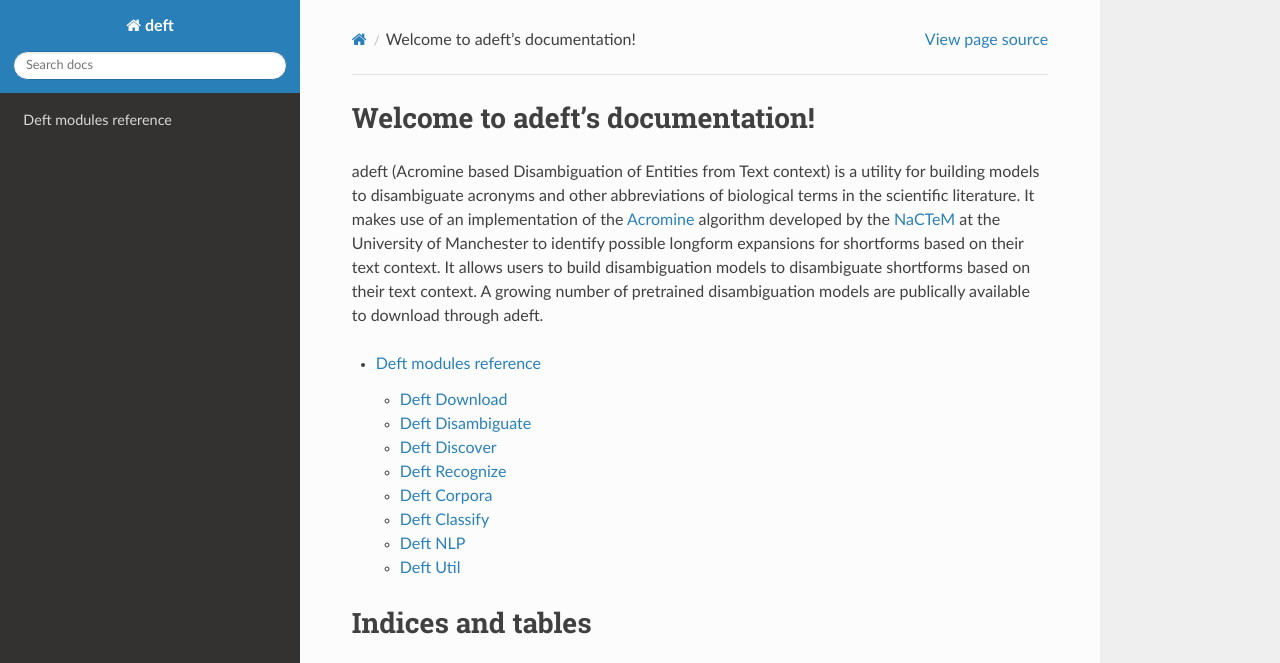
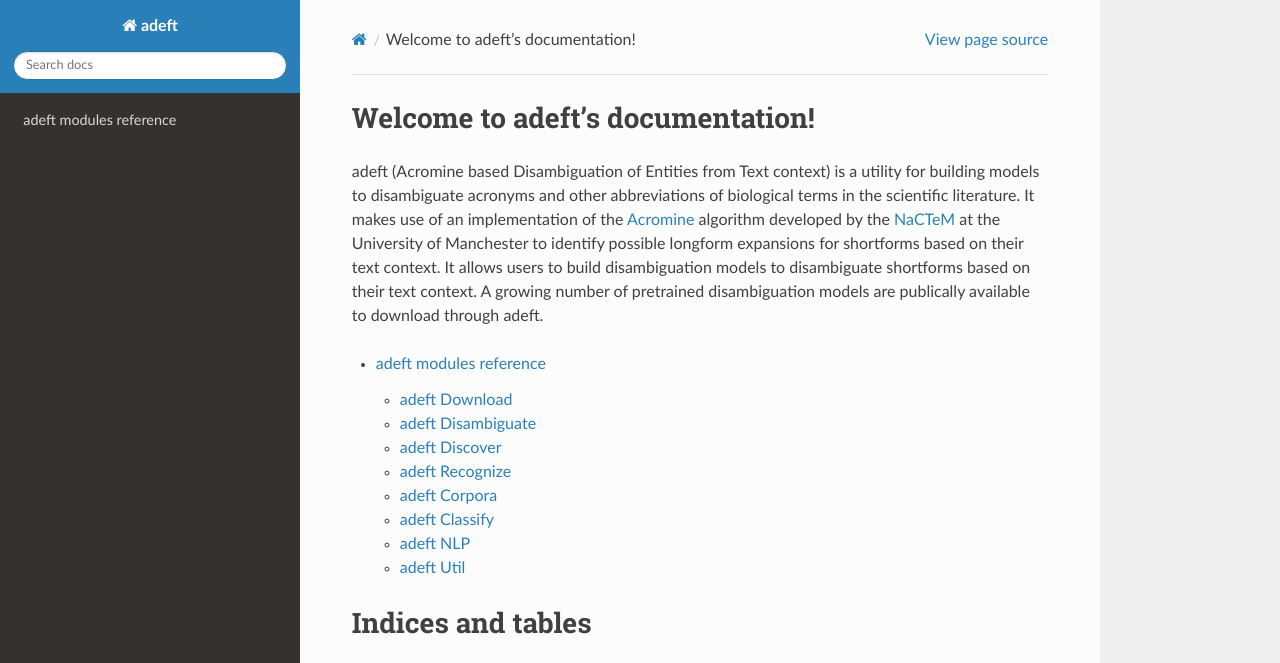
Before and after one commit to gyorilab/adeft, a Sphinx documentation site: the page built from doc/index.rst, in a window 1280 px wide and 926 px high. Shown: the top 663 px of the window. Built offline with Sphinx 7.4.7 and the Read the Docs theme 2.0.0, drawn with Linux system fonts in a browser that asks for light colours.

Commit message:
Update documentation

```diff
--- a/doc/conf.py
+++ b/doc/conf.py
@@ -19,7 +19,7 @@ sys.path.insert(0, os.path.abspath('..'))
 
 # -- Project information -----------------------------------------------------
 
-project = 'deft'
+project = 'adeft'
 copyright = '2019, Albert Steppi'
 author = 'Albert Steppi'
 
@@ -144,7 +144,7 @@ latex_documents = [
 # One entry per manual page. List of tuples
 # (source start file, name, description, authors, manual section).
 man_pages = [
-    (master_doc, 'deft', 'deft Documentation',
+    (master_doc, 'adeft', 'adeft Documentation',
      [author], 1)
 ]
 
@@ -155,8 +155,8 @@ man_pages = [
 # (source start file, target name, title, author,
 #  dir menu entry, description, category)
 texinfo_documents = [
-    (master_doc, 'deft', 'deft Documentation',
-     author, 'deft', 'One line description of project.',
+    (master_doc, 'adeft', 'adeft Documentation',
+     author, 'adeft', 'One line description of project.',
      'Miscellaneous'),
 ]
 
--- a/doc/index.rst
+++ b/doc/index.rst
@@ -1,4 +1,4 @@
-.. deft documentation master file, created by
+.. adeft documentation master file, created by
    sphinx-quickstart on Thu Feb 21 14:58:08 2019.
    You can adapt this file completely to your liking, but it should at least
    contain the root `toctree` directive.
--- a/doc/modules/index.rst
+++ b/doc/modules/index.rst
@@ -1,6 +1,6 @@
-.. _deft_modules_ref:
+.. _adeft_modules_ref:
 
-Deft modules reference
+adeft modules reference
 ----------------------
 
 .. toctree::
--- a/doc/modules/modules.rst
+++ b/doc/modules/modules.rst
@@ -1,56 +1,56 @@
-Deft Download
+adeft Download
 -------------
 
-.. automodule:: deft.download.download
+.. automodule:: adeft.download.download
    :members:
    :show-inheritance:
 
-Deft Disambiguate
+adeft Disambiguate
 -----------------
 
-.. automodule:: deft.disambiguate
+.. automodule:: adeft.disambiguate
     :members:
     :show-inheritance:
 
-Deft Discover
+adeft Discover
 -------------
 
-.. automodule:: deft.discover
+.. automodule:: adeft.discover
    :members:
    :show-inheritance:
 
-Deft Recognize
+adeft Recognize
 --------------
 
-.. automodule:: deft.recognize
+.. automodule:: adeft.recognize
     :members:
     :show-inheritance:
 
-Deft Corpora
+adeft Corpora
 ------------
 
-.. automodule:: deft.modeling.corpora
+.. automodule:: adeft.modeling.corpora
     :members:
     :show-inheritance:
 
-Deft Classify
+adeft Classify
 -------------
 
-.. automodule:: deft.modeling.classify
+.. automodule:: adeft.modeling.classify
    :members:
    :show-inheritance:
 
 
-Deft NLP
+adeft NLP
 --------
 
-.. automodule:: deft.nlp
+.. automodule:: adeft.nlp
     :members:
     :show-inheritance:
 
-Deft Util
+adeft Util
 ---------
 
-.. automodule:: deft.util
+.. automodule:: adeft.util
    :members:
    :show-inheritance:
```
